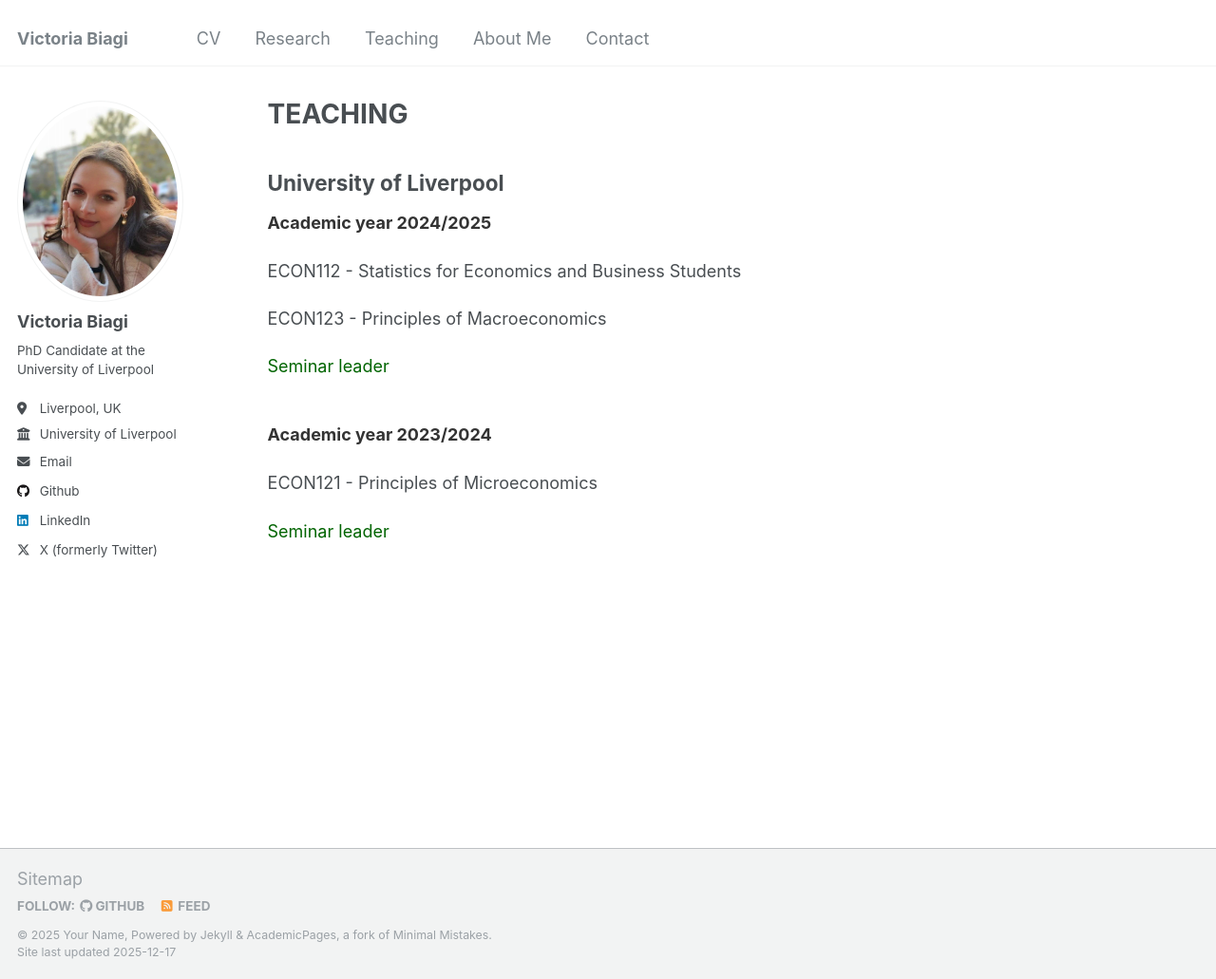
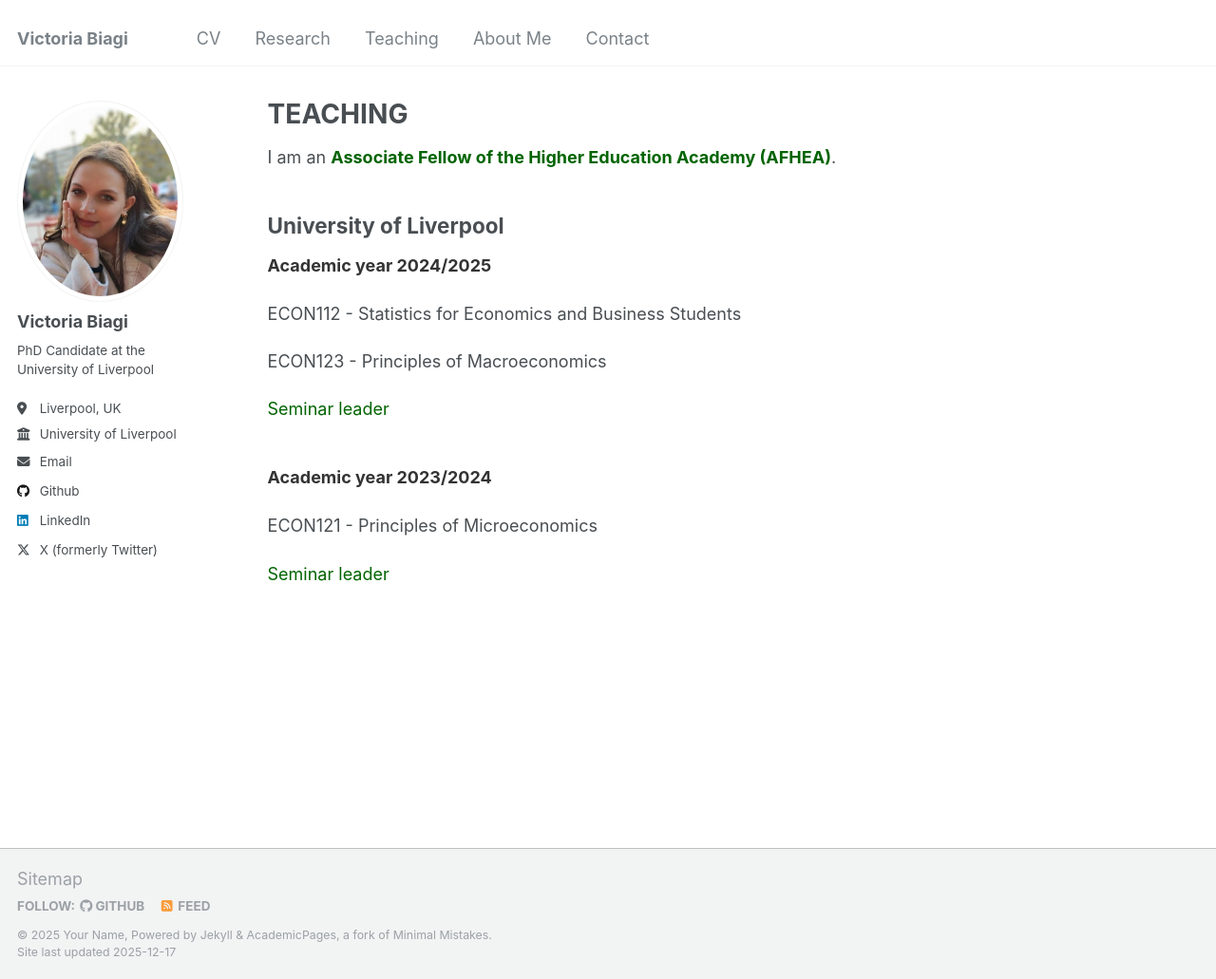
Before and after one commit to victoriabiagi/victoriabiagi.github.io, a Jekyll site: the page built from _pages/teaching.html, in a window 1280 px wide and 1031 px high. Shown: the whole window at 95% size. Built offline with Jekyll 4.4.1, drawn with Linux system fonts in a browser that asks for light colours.

Commit message:
Update teaching.html

```diff
--- a/_pages/teaching.html
+++ b/_pages/teaching.html
@@ -7,6 +7,8 @@ author_profile: true
 
 {% include base_path %}
 
+<p>I am an <strong style="color:#006400;">Associate Fellow of the Higher Education Academy (AFHEA)</strong>.</p>
+
 {% for post in site.teaching reversed %}
   {% include archive-single.html %}
 {% endfor %}
```
